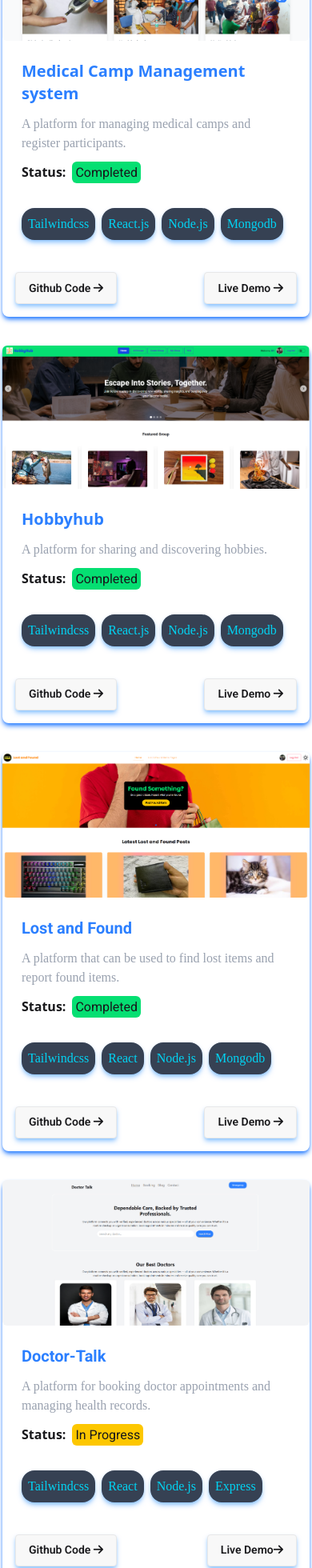
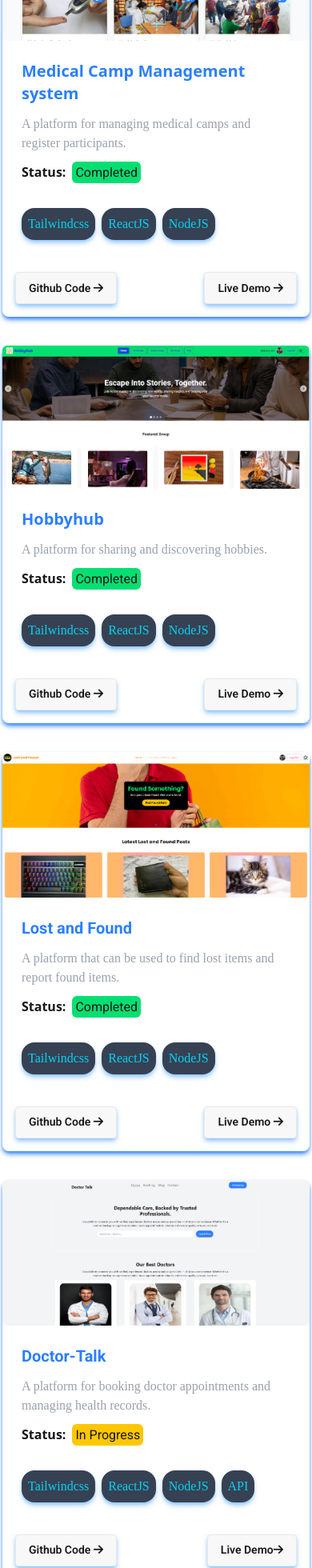
Before and after one commit to Shdeveloper12/portfolio, a React (Vite) app: page / in a window 390 px wide. Shown: the part 9389-11349 px from the top of the page at 80% size. Built offline with nearby package versions, Linux system fonts and the light colour scheme; a web font is replaced by a local one.

Commit message:
project section responsive issues solved

```diff
--- a/src/components/ProjectsSection.jsx
+++ b/src/components/ProjectsSection.jsx
@@ -51,14 +51,12 @@ const ProjectsSection = () => {
                     Tailwindcss
                   </span>
                   <span className="bg-gray-700 p-2 rounded-2xl shadow-md shadow-blue-300">
-                    React.js
+                    ReactJS
                   </span>
                   <span className="bg-gray-700 p-2 rounded-2xl shadow-md shadow-blue-300">
-                    Node.js
+                    NodeJS
                   </span>
-                  <span className="bg-gray-700 p-2 rounded-2xl shadow-md shadow-blue-300">
-                    Mongodb
-                  </span>
+
                 </div>
               </div>
               <div className="p-4 flex justify-between">
@@ -115,14 +113,12 @@ const ProjectsSection = () => {
                     Tailwindcss
                   </span>
                   <span className="bg-gray-700 p-2 rounded-2xl shadow-md shadow-blue-300">
-                    React.js
+                    ReactJS
                   </span>
                   <span className="bg-gray-700 p-2 rounded-2xl shadow-md shadow-blue-300">
-                    Node.js
+                    NodeJS
                   </span>
-                  <span className="bg-gray-700 p-2 rounded-2xl shadow-md shadow-blue-300">
-                    Mongodb
-                  </span>
+
                 </div>
               </div>
               <div className="p-4 flex justify-between">
@@ -182,14 +178,12 @@ const ProjectsSection = () => {
                     Tailwindcss
                   </span>
                   <span className="bg-gray-700 p-2 rounded-2xl shadow-md shadow-blue-300">
-                    React
+                    ReactJS
                   </span>
                   <span className="bg-gray-700 p-2 rounded-2xl shadow-md shadow-blue-300">
-                    Node.js
+                    NodeJS
                   </span>
-                  <span className="bg-gray-700 p-2 rounded-2xl shadow-md shadow-blue-300">
-                    Mongodb
-                  </span>
+
                 </div>
               </div>
               <div className="p-4 gap-2 flex justify-between">
@@ -249,13 +243,13 @@ const ProjectsSection = () => {
                     Tailwindcss
                   </span>
                   <span className="bg-gray-700 p-2 rounded-2xl shadow-md shadow-blue-300">
-                    React
+                    ReactJS
                   </span>
                   <span className="bg-gray-700 p-2 rounded-2xl shadow-md shadow-blue-300">
-                    Node.js
+                    NodeJS
                   </span>
                   <span className="bg-gray-700 p-2 rounded-2xl shadow-md shadow-blue-300">
-                    Express
+                    API
                   </span>
                 </div>
               </div>
```
